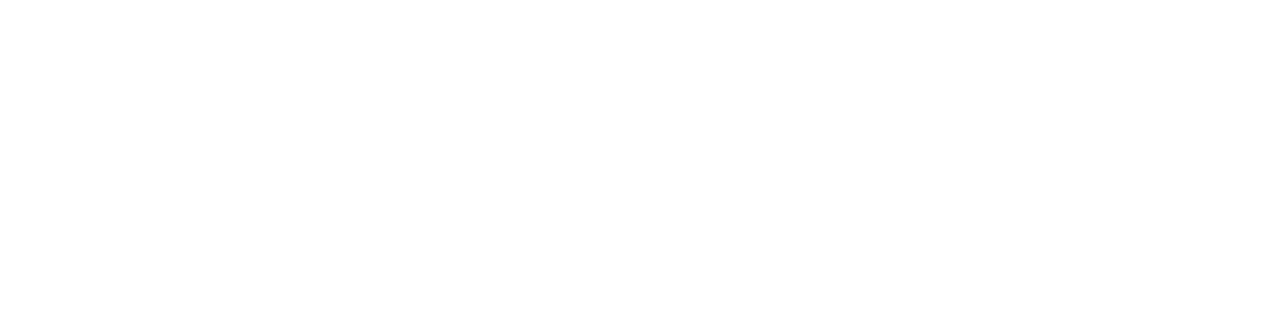
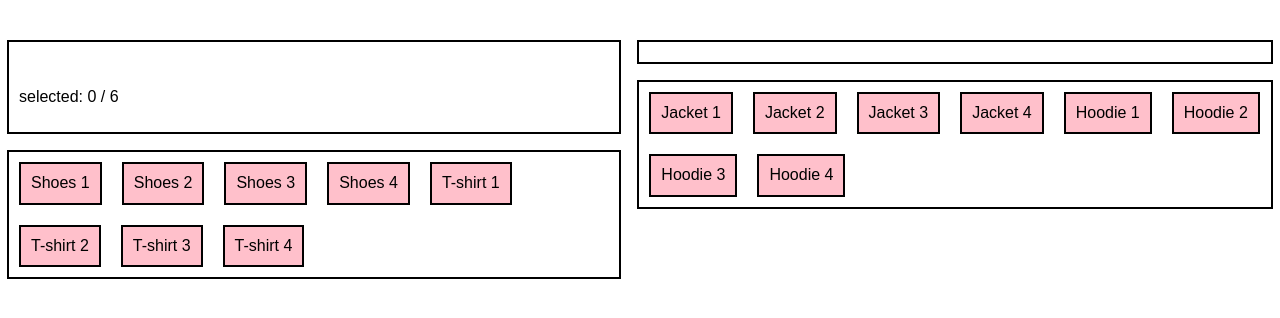
Before and after one commit to RiceKing/Nuxt3Vue3TsCompositionAPI, a Nuxt app: page /dvapacana in a window 1280 px wide. Before the commit this address had no page. Shown: the top 318 px of the page. Built offline with nearby package versions, Linux system fonts and the light colour scheme.

Commit message:
add dva pacana test task, variant nuxt 3

```diff
--- /dev/null
+++ b/components/sections/dvaPacana/container/UserSelectedItems.vue
@@ -0,0 +1,61 @@
+<template>
+    <div class="container">
+        <PrintSelectedItems :limit="limit" :selectedItems="selectedItems" />
+        <div class="box">
+            <SelectButton
+                v-for="(item) in items" :key="item.id"
+                :item="item"
+                :isDisabled="selectedItems.has(item)"
+                @select="updateSelectedItems"
+            />
+        </div>
+    </div>
+</template>
+
+<script lang="ts" setup>
+import SelectButton from '../ui/SelectButton.vue';
+import PrintSelectedItems from '../ui/PrintSelectedItems.vue';
+import type { SimpleItem } from "@/types/simpleItem";
+
+interface Props {
+    items?: Array<SimpleItem>,
+    limit?: number
+}
+
+const props = withDefaults(defineProps<Props>(), {
+    items: () => [],
+    limit: 1
+})
+const emit = defineEmits()
+
+const selectedItems = ref<Set<SimpleItem>>(new Set())
+
+const updateSelectedItems = (item: SimpleItem) => {
+    selectedItems.value.add(item);
+
+    if (selectedItems.value.size > props.limit) {
+        const firstItem = Array.from(selectedItems.value)[0];
+        selectedItems.value.delete(firstItem);
+    }
+
+    emit('updateSelectedItems', selectedItems.value)
+}
+
+</script>
+
+<style scoped>
+.container {
+    display: flex;
+    flex-direction: column;
+    gap: 16px;
+}
+
+
+.box {
+    border: 2px solid black;
+    padding: 10px;
+    display: flex;
+    gap: 20px;
+    flex-wrap: wrap;
+}
+</style>
--- /dev/null
+++ b/components/sections/dvaPacana/ui/PrintSelectedItems.vue
@@ -0,0 +1,47 @@
+<template>
+    <div class="selected-items box">
+        <div class="list">
+            <div class="item" v-for="(item) in selectedItems" :key="item.id" v-text="item.name" />
+        </div>
+
+        <p v-if="counterTextPrint" v-text="counterTextPrint" />
+    </div>
+</template>
+
+<script lang="ts" setup>
+import type { SimpleItem } from "@/types/simpleItem";
+
+interface Props {
+    selectedItems?: Set<SimpleItem>,
+    limit?: number
+}
+
+const props = withDefaults(defineProps<Props>(), {
+    selectedItems: () => new Set<SimpleItem>(),
+    limit: 1
+});
+
+const counterTextPrint = computed(() => {
+    return props.limit > 1 ? `selected: ${props.selectedItems.size} / ${props.limit}` : ''
+})
+</script>
+
+<style lang="scss"scoped>
+.selected-items {
+    display: flex;
+    flex-direction: column;
+    gap: 20px;
+}
+
+.list {
+    display: flex;
+    gap: 20px;
+    flex-wrap: wrap;
+}
+
+.box, .item {
+    border: 2px solid black;
+    padding: 10px;
+    white-space: nowrap;
+}
+</style>
--- /dev/null
+++ b/components/sections/dvaPacana/ui/SelectButton.vue
@@ -0,0 +1,29 @@
+<template>
+    <button v-if="item.name" class="select-button" @click="onSelect" :disabled="isDisabled" v-text="item.name" />
+</template>
+
+<script lang="ts" setup>
+import type { SimpleItem } from '~/types/simpleItem';
+interface Props {
+    item: SimpleItem,
+    isDisabled?: boolean
+}
+
+const props = withDefaults(defineProps<Props>(), {
+    isDisabled: false
+})
+
+const emit = defineEmits()
+
+const onSelect = () => {
+    emit('select', props.item)
+}
+</script>
+
+<style lang="scss" scoped>
+.select-button {
+    border: 2px solid black;
+    padding: 10px;
+    background: pink;
+}
+</style>
--- /dev/null
+++ b/pages/dvapacana.vue
@@ -0,0 +1,21 @@
+<template>
+    <div class="page">
+        <UserSelectedItems :limit="6" :items="userItems" />
+        <UserSelectedItems :limit="1" :items="offeredItems" />
+    </div>
+</template>
+
+<script lang="ts" setup>
+import UserSelectedItems from "@/components/sections/dvaPacana/container/UserSelectedItems.vue";
+
+import userItems from '~/public/data/user-items.json';
+import offeredItems from '~/public/data/offered-items.json';
+</script>
+
+<style lang="scss" scoped>
+.page {
+    padding-top: 40px;
+    display: flex;
+    gap: 16px;
+}
+</style>
--- a/pages/index.vue
+++ b/pages/index.vue
@@ -2,6 +2,9 @@
     <div>
         <h1>isWork page</h1>
         <ul>
+            <li class="--mb">
+                <NuxtLink :to="'/dvapacana'">Тестовое задание для DvaPacana</NuxtLink>
+            </li>
             <li class="--mb">
                 <NuxtLink :to="'/jilfond'">Тестовое задание для jilfond</NuxtLink>
             </li>
--- /dev/null
+++ b/public/data/offered-items.json
@@ -0,0 +1,34 @@
+[
+    {
+        "id": 11,
+        "name": "Jacket 1"
+    },
+    {
+        "id": 12,
+        "name": "Jacket 2"
+    },
+    {
+        "id": 13,
+        "name": "Jacket 3"
+    },
+    {
+        "id": 14,
+        "name": "Jacket 4"
+    },
+    {
+        "id": 15,
+        "name": "Hoodie 1"
+    },
+    {
+        "id": 16,
+        "name": "Hoodie 2"
+    },
+    {
+        "id": 17,
+        "name": "Hoodie 3"
+    },
+    {
+        "id": 18,
+        "name": "Hoodie 4"
+    }
+]
--- /dev/null
+++ b/public/data/user-items.json
@@ -0,0 +1,34 @@
+[
+    {
+        "id": 1,
+        "name": "Shoes 1"
+    },
+    {
+        "id": 2,
+        "name": "Shoes 2"
+    },
+    {
+        "id": 3,
+        "name": "Shoes 3"
+    },
+    {
+        "id": 4,
+        "name": "Shoes 4"
+    },
+    {
+        "id": 5,
+        "name": "T-shirt 1"
+    },
+    {
+        "id": 6,
+        "name": "T-shirt 2"
+    },
+    {
+        "id": 7,
+        "name": "T-shirt 3"
+    },
+    {
+        "id": 8,
+        "name": "T-shirt 4"
+    }
+]
--- /dev/null
+++ b/types/simpleItem.ts
@@ -0,0 +1,4 @@
+export interface SimpleItem {
+    id: number,
+    name: string
+}
```
